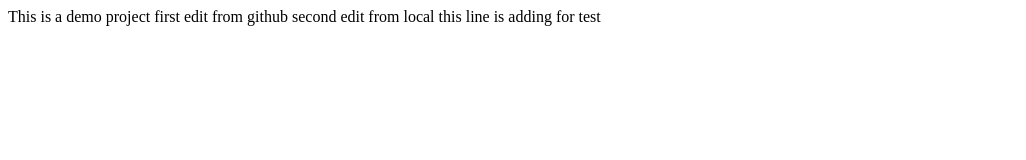
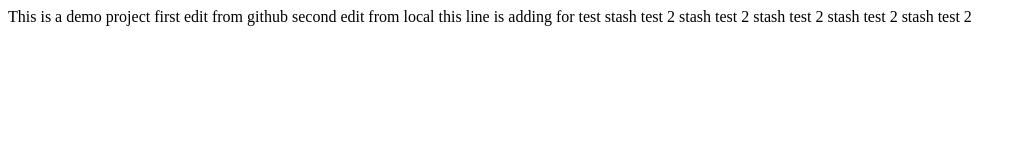
Before and after one commit to MilanBariya/new-demo, a plain HTML site: page index.html in a window 1280 px wide. Shown: the whole page, without its empty margins (0-1026 px from the left). Drawn offline with Linux system fonts and the light colour scheme.

Commit message:
stash test 2 done

```diff
--- a/index.html
+++ b/index.html
@@ -11,5 +11,10 @@
     first edit from github
     second edit from local
     this line is adding for test
+    stash test 2
+    stash test 2
+    stash test 2
+    stash test 2
+    stash test 2
 </body>
 </html>
```
